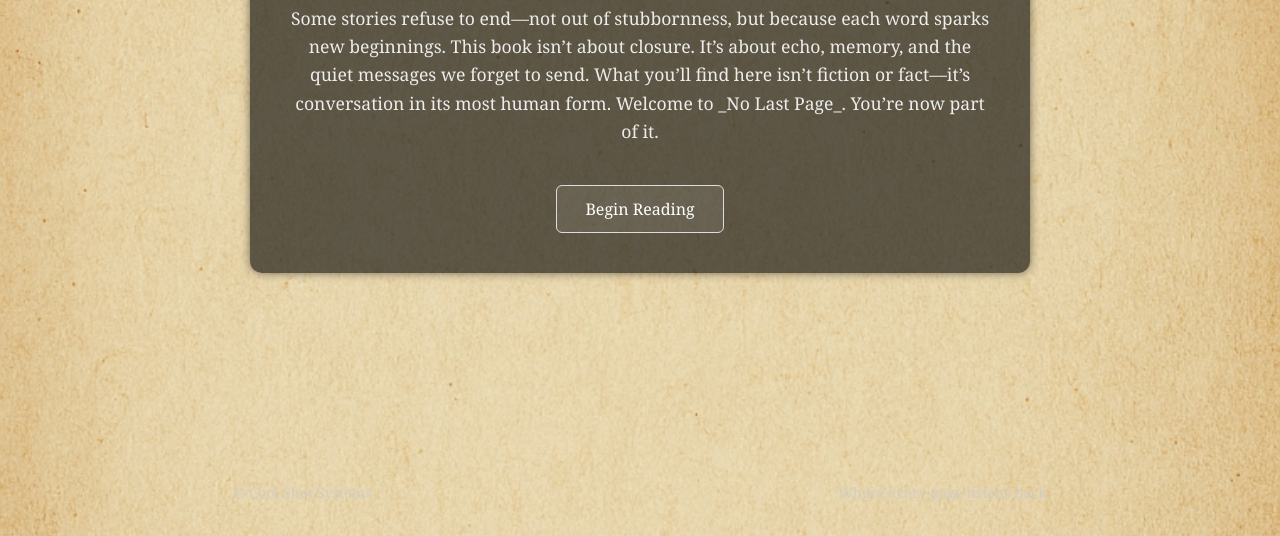
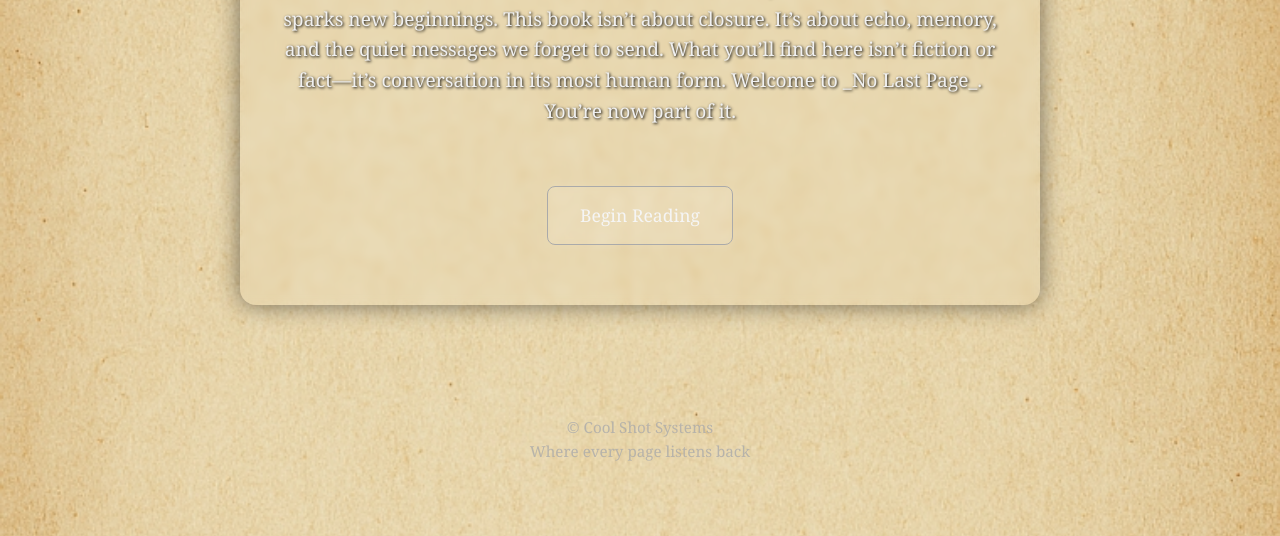
Before and after one commit to RayBen445/no-last-page, a plain HTML site: page preface.html in a window 1280 px wide. Shown: the part 264-800 px from the top of the page. Drawn offline with Linux system fonts and the light colour scheme.

Commit message:
Update style.css

```diff
--- a/css/style.css
+++ b/css/style.css
@@ -1,83 +1,117 @@
-/* Reset & Base */
-body {
+/* 🔁 Base Reset */
+* {
   margin: 0;
   padding: 0;
-  font-family: 'Georgia', serif;
-  color: #f4f4f4;
-  text-align: center;
-  background-color: #000; /* fallback */
-  background-repeat: no-repeat;
-  background-attachment: fixed;
+  box-sizing: border-box;
 }
 
-/* Cover Container */
-.cover-container {
-  padding-top: 20vh;
-  padding-bottom: 10vh;
-  backdrop-filter: blur(2px);
+body {
+  font-family: 'Georgia', serif;
+  background: radial-gradient(circle at top, #1a1a1a, #0d0d0d);
+  color: #f5f5f5;
+  background-attachment: fixed;
+  background-size: cover;
+  overflow-x: hidden;
+  line-height: 1.6;
 }
 
-/* Title & Subtitle */
-.book-title {
+/* 🌟 Generic Containers */
+.hero-section,
+.preface-container,
+.chapter-container,
+.character-container,
+.latest-entry-container,
+.empty-container {
+  max-width: 800px;
+  margin: 10vh auto;
+  padding: 60px 30px;
+  background-color: rgba(255, 255, 255, 0.05);
+  border-radius: 16px;
+  box-shadow: 0 0 25px rgba(0, 0, 0, 0.5);
+  text-align: center;
+  backdrop-filter: blur(4px);
+}
+
+/* 🖋️ Titles */
+.book-title,
+.section-title {
   font-size: 3em;
-  letter-spacing: 2px;
-  text-shadow: 2px 2px 6px #222;
+  font-weight: bold;
+  margin-bottom: 20px;
+  color: #ffffff;
+  text-shadow: 3px 3px 8px #000;
 }
 
 .subtitle {
-  font-size: 1.2em;
-  margin-bottom: 30px;
-  opacity: 0.8;
+  font-size: 1.3em;
+  margin-bottom: 40px;
+  opacity: 0.85;
 }
 
-/* Enter Button */
-.enter-button {
-  display: inline-block;
-  padding: 12px 28px;
-  font-size: 1em;
-  background-color: rgba(255, 255, 255, 0.08);
-  color: #fff;
-  border: 1px solid #ddd;
-  border-radius: 6px;
-  text-decoration: none;
-  transition: background 0.3s ease, transform 0.3s ease;
+/* 📜 Text Blocks */
+.preface-text,
+.chapter-text,
+.character-text,
+.latest-text,
+.empty-text {
+  font-size: 1.2em;
+  color: #f0f0f0;
+  margin-bottom: 40px;
+  text-shadow: 1px 1px 3px #000;
 }
 
-.enter-button:hover {
+/* 🧭 Navigation Buttons */
+.enter-button,
+.back-button {
+  display: inline-block;
+  font-size: 1.1em;
+  padding: 14px 32px;
+  background-color: rgba(255, 255, 255, 0.08);
+  border: 1px solid #aaa;
+  color: #f5f5f5;
+  text-decoration: none;
+  border-radius: 8px;
+  transition: all 0.3s ease;
+  backdrop-filter: blur(6px);
+  box-shadow: 0 0 12px rgba(255,255,255,0.1);
+  margin-top: 20px;
+}
+
+.enter-button:hover,
+.back-button:hover {
   background-color: rgba(255, 255, 255, 0.2);
   transform: scale(1.05);
 }
 
-/* Footer */
+/* 👥 Character Profiles */
+.character-card {
+  background-color: rgba(255,255,255,0.04);
+  padding: 20px;
+  margin: 30px auto;
+  border-radius: 12px;
+  box-shadow: 0 0 8px rgba(0,0,0,0.3);
+}
+
+.character-name {
+  font-size: 1.4em;
+  font-weight: 600;
+  margin-bottom: 10px;
+  color: #e2e2e2;
+}
+
+.character-description {
+  font-size: 1.1em;
+  opacity: 0.9;
+}
+
+/* 🧭 Footer Styling */
 footer {
-  position: absolute;
-  bottom: 20px;
+  position: relative;
+  bottom: 0;
   width: 100%;
-  font-size: 0.9em;
-  color: #ccc;
-  display: flex;
-  justify-content: space-around;
+  padding: 30px 10px;
+  text-align: center;
+  color: #aaa;
+  font-size: 0.95em;
   opacity: 0.8;
   }
-/* Preface Container */
-.preface-container {
-  max-width: 700px;
-  margin: 15vh auto;
-  background-color: rgba(0, 0, 0, 0.6); /* adds subtle contrast */
-  padding: 40px;
-  border-radius: 12px;
-  box-shadow: 0 0 10px rgba(0,0,0,0.5);
-}
-
-.section-title {
-  font-size: 2.5em;
-  margin-bottom: 20px;
-  text-shadow: 1px 1px 5px #222;
-}
-
-.preface-text {
-  font-size: 1.1em;
-  line-height: 1.6;
-  opacity: 0.95;
-  margin-bottom: 40px;
-  }
```
